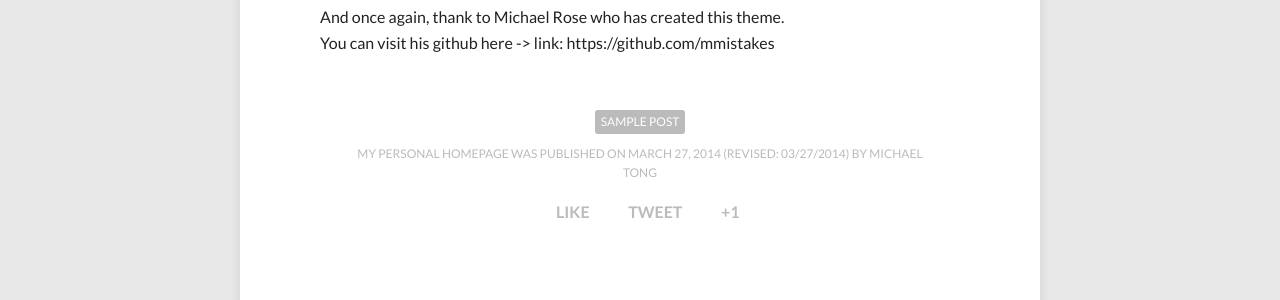
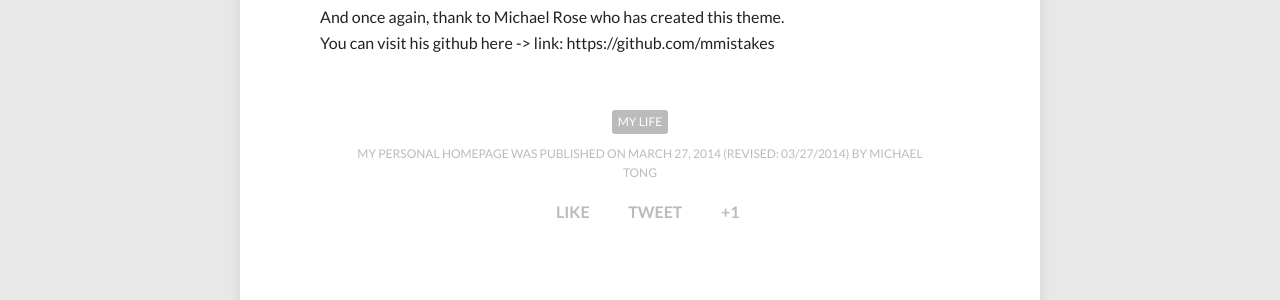
Before and after one commit to MichaelTong/michaeltong.github.com, a Jekyll site: the page built from _posts/2014-03-27-first-post .md, in a window 1280 px wide. Shown: the part 669-969 px from the top of the page. Built offline with Jekyll 4.4.1, drawn with Linux system fonts in a browser that asks for light colours; nearby versions of some CDN libraries; comment, search, counter and statistics services are not loaded.

Commit message:
Update and rename 2014-03-27-First-Post .md to 2014-03-27-first-post .md

```diff
--- a/_posts/2014-03-27-First-Post .md
+++ b/_posts/2014-03-27-first-post .md
@@ -3,7 +3,7 @@ layout: post
 title: My personal homepage
 description: "I have just now established my homepage"
 modified: 2014-03-27
-tags: [sample post]
+tags: [My Life]
 image:
   feature: abstract-3.jpg
   credit: dargadgetz
```
